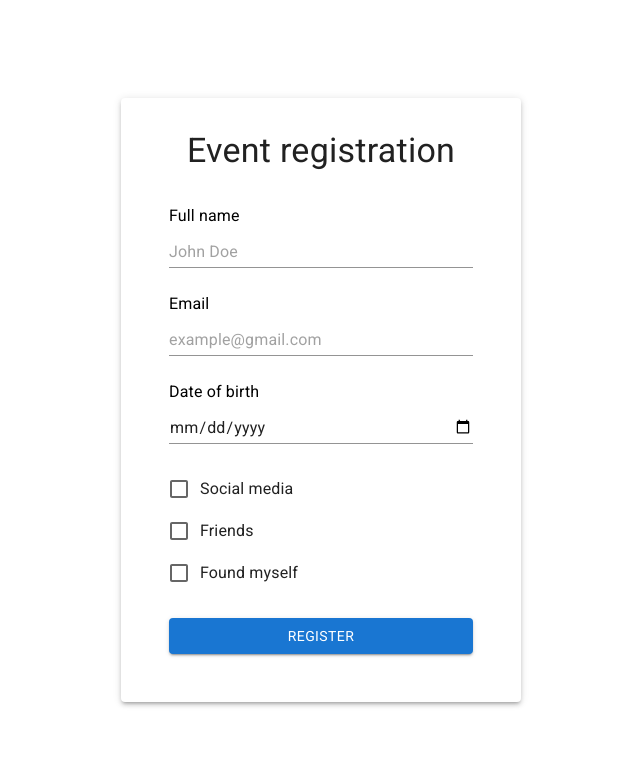
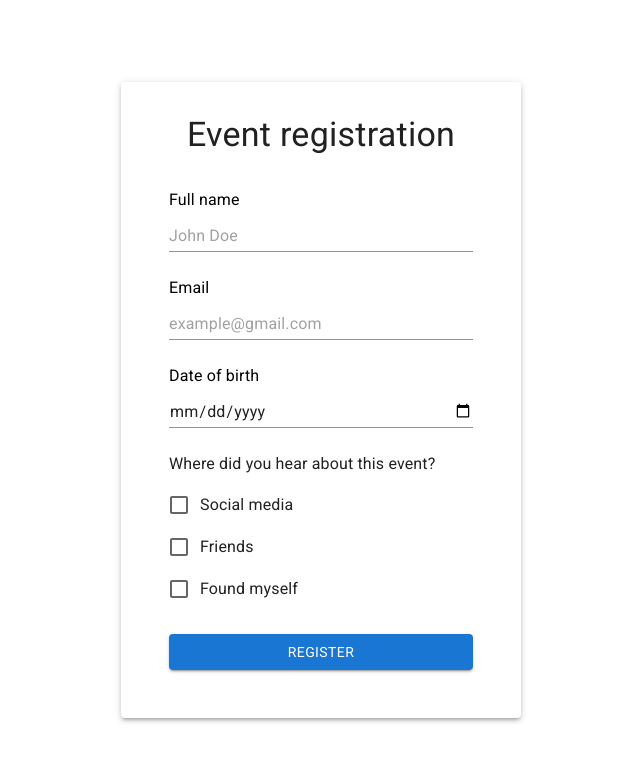
Before and after one commit to TomaVadim/eliftech-client, a Next.js app: page /events/register/1 in a window 1280 px wide. Shown: the top 762 px of the page, without its empty margins (319-959 px from the left). Built offline with nearby package versions, Linux system fonts and the light colour scheme.

Commit message:
feat: create ui checkbox component

```diff
--- a/src/components/checkbox-labels/checkbox-labels.tsx
+++ b/src/components/checkbox-labels/checkbox-labels.tsx
@@ -13,6 +13,10 @@ interface Props {
 export const CheckboxLabels = ({ register, error }: Props) => {
   return (
     <FormGroup>
+      <Typography component="p" variant="body1" sx={{ marginBottom: ".5rem" }}>
+        Where did you hear about this event?
+      </Typography>
+
       <FormControlLabel
         control={<Checkbox />}
         {...register("selectedOption")}
```
